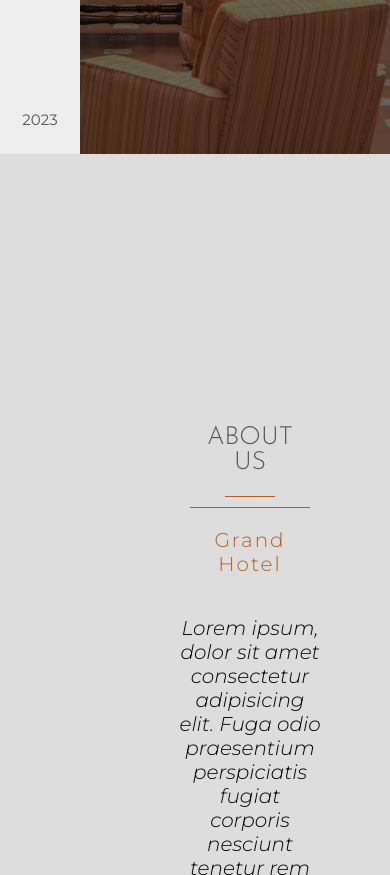
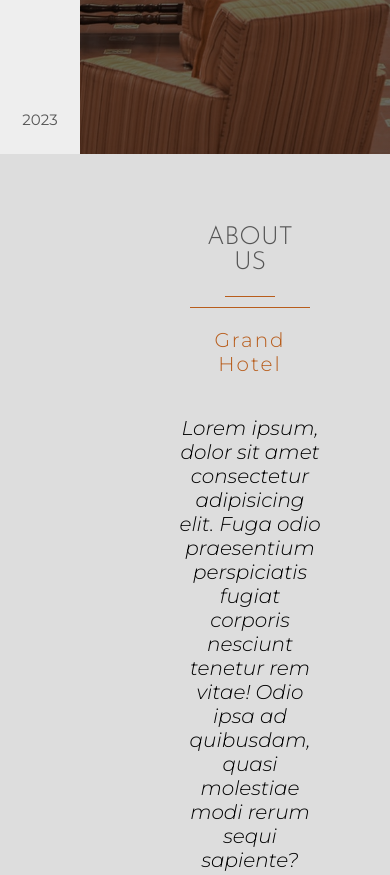
Before and after one commit to pabloFalco/grand-hotel_final, a plain HTML site: page index.html in a window 390 px wide. Shown: the part 690-1565 px from the top of the page. Drawn offline with Linux system fonts and the light colour scheme.

Commit message:
Corregi el espacio excesivo arriba de about us

```diff
--- a/css/styel.css
+++ b/css/styel.css
@@ -777,8 +777,10 @@ body{
             font-size: 2rem;
         }
         .about-us{
+            padding-top: 0%;
             padding-bottom: 15rem;
             margin-left: 0;
+            text-align: center;
 
         }
         .about-us-heading{
```
